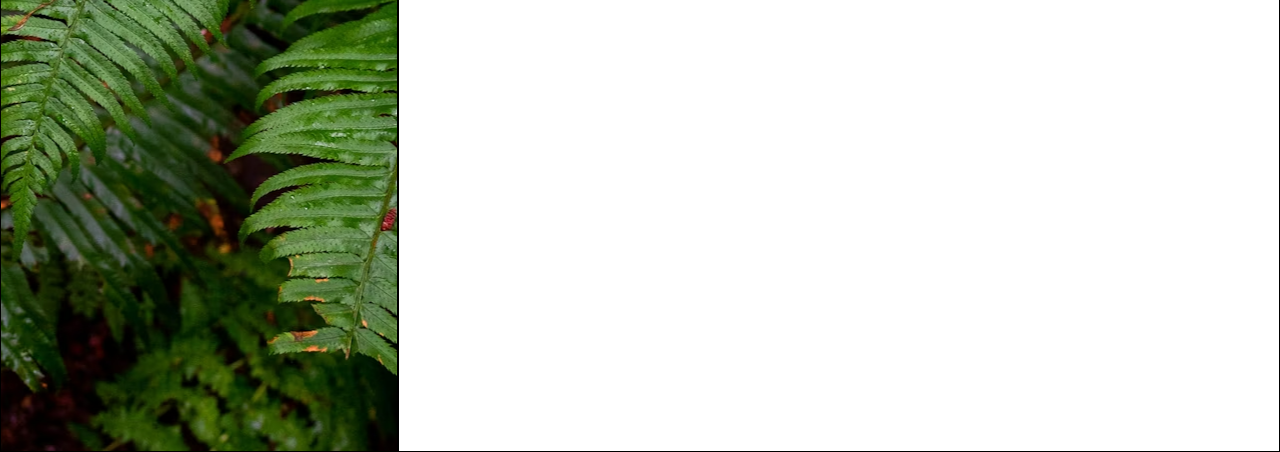
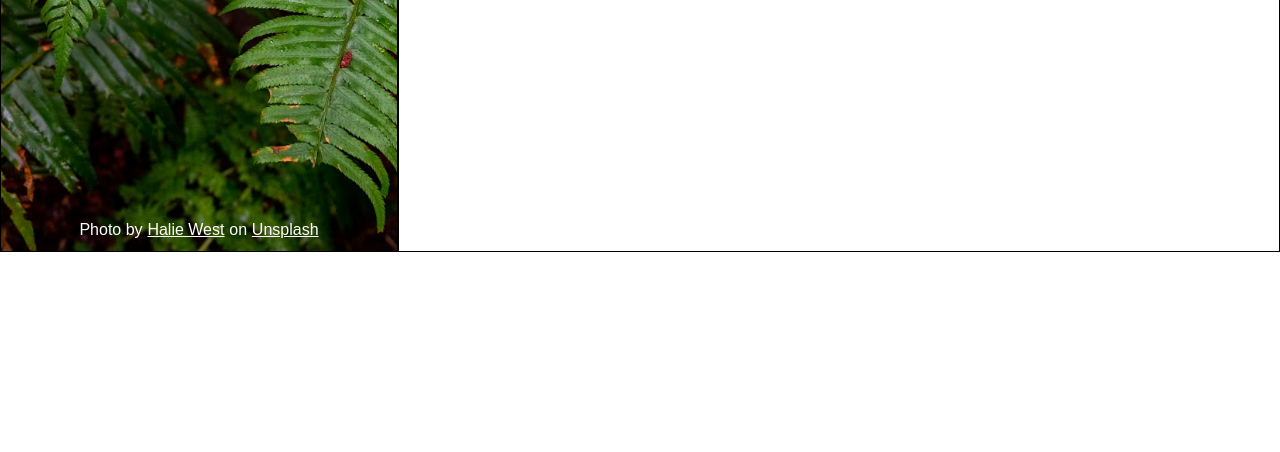
Before and after one commit to gianluiss/Sign-up_Form, a plain HTML site: page index.html in a window 1280 px wide. Shown: the part 548-1000 px from the top of the page. After the commit the page ends 800 px from the top, so only its background shows below. Drawn offline with nearby package versions, Linux system fonts and the light colour scheme; a web font is replaced by a local one.

Commit message:
Finished styling left section (BG-image & logo) - added credits - BG-image - logo

```diff
--- a/index.html
+++ b/index.html
@@ -6,20 +6,22 @@
     <title>Document</title>
 
     <link rel="stylesheet" href="https://cdn.jsdelivr.net/npm/modern-normalize/modern-normalize.css">
-    <link rel="stylesheet" media="screen" href="https://fontlibrary.org//face/stormning" type="text/css" />
     <link rel="stylesheet" href="styles.css">
 </head>
 <body>
 
     <section class="left">
-
         <div class="overlay"></div>
-
         <div class="logo-container">
             <img src="pics/odin-lined.png" id="odin-logo" alt="the odin logo">
             <div id="odin-word">Odin</div>
         </div>
-
+        <div class="credits">
+            <span>Photo by</span>
+            <a class="link" href="https://unsplash.com/@haliewestphoto">Halie West</a>
+            <span>on</span>
+            <a class="link" href="https://unsplash.com/@haliewestphoto">Unsplash</a>
+        </div>
     </section>
 
     <section class="right">
--- a/styles.css
+++ b/styles.css
@@ -1,13 +1,7 @@
-/*Stormning font*/
-/*
-body {
-   font-family: 'StormningRegular';
-   font-weight: normal;
-   font-style: normal;
-
-   font-size: 5rem;
+@font-face {
+    font-family: "Norse Bold";
+    src: url(norse/Norsebold.otf);
 }
-*/
 
 * {
     margin: 0;
@@ -29,7 +23,9 @@ section {
     position: relative;
     background-image: url(pics/bg-image-halie_west.avif);
     background-position: center;
-    height: 1000px;
+    background-size: cover;
+    /*background-repeat: no-repeat;*/
+    height: 100vh;
 }
 
 .right {
@@ -44,3 +40,39 @@ section {
     background-color: black;
     opacity: 0.5;
 }
+
+.logo-container {
+    display: flex;
+    align-items: center;
+    justify-content: center;
+    position: absolute;
+    top: 22vh;
+    height: 16vh;
+    width: 100%;
+    font-family: "Norse Bold";
+    font-size: 10vh;
+    color: white;
+
+    /*border: 1px solid blue;*/
+}
+
+#odin-logo {
+    height: 13vh;
+    width: auto;
+}
+
+.credits {
+    display: flex;
+    justify-content: center;
+    position: absolute;
+    top: 96vh;
+    width: 100%;
+    color: white;
+    font-family: sans-serif, 'Roboto', system-ui;
+    gap: 0.3rem;
+}
+
+a {
+    color: white;
+    font-family: sans-serif, 'Roboto', system-ui;
+}
```
Also changed, not shown: norse/Norse.otf (added), norse/Norsebold.otf (added), norse/freefont_license.txt (added).
